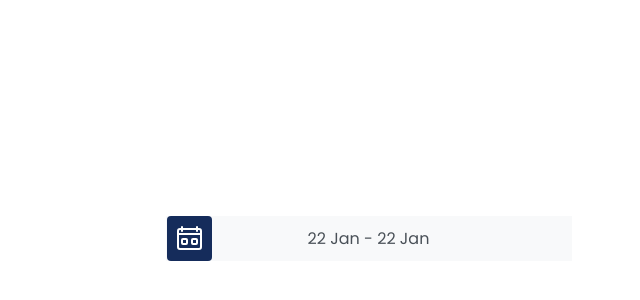
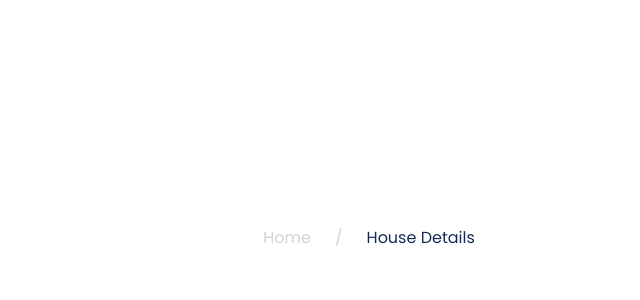
Before and after one commit to valdano345/bwamern, a React (Create React App) app: page /example in a window 1280 px wide. Shown: the part 154-454 px from the top of the page, without its empty margins (271-911 px from the left). Built offline with nearby package versions, Linux system fonts and the light colour scheme.

Commit message:
finish breadcrumb

```diff
--- a/src/assets/scss/_breadcrumb.scss
+++ b/src/assets/scss/_breadcrumb.scss
@@ -5,11 +5,14 @@
   margin-bottom: $breadcrumb-margin-bottom;
   @include font-size($breadcrumb-font-size);
   list-style: none;
-  background-color: $breadcrumb-bg;
+  // background-color: $breadcrumb-bg;
   @include border-radius($breadcrumb-border-radius);
 }
 
 .breadcrumb-item {
+  a{
+    color: $gray-400;
+  }
   // The separator between breadcrumbs (by default, a forward-slash: "/")
   + .breadcrumb-item {
     padding-left: $breadcrumb-item-padding;
@@ -17,7 +20,7 @@
     &::before {
       display: inline-block; // Suppress underlining of the separator in modern browsers
       padding-right: $breadcrumb-item-padding;
-      color: $breadcrumb-divider-color;
+      color: $gray-400;
       content: escape-svg($breadcrumb-divider);
     }
   }
@@ -37,6 +40,6 @@
   }
 
   &.active {
-    color: $breadcrumb-active-color;
+    color: $gray-900;
   }
 }
--- a/src/assets/scss/_variables.scss
+++ b/src/assets/scss/_variables.scss
@@ -1035,7 +1035,7 @@
 
 $breadcrumb-padding-y:              .75rem !default;
 $breadcrumb-padding-x:              1rem !default;
-$breadcrumb-item-padding:           .5rem !default;
+$breadcrumb-item-padding:           1.5rem !default;
 
 $breadcrumb-margin-bottom:          1rem !default;
 
--- /dev/null
+++ b/src/elements/Breadcrumb/index.js
@@ -0,0 +1,32 @@
+import React from 'react'
+import propTypes from "prop-types"
+import Button from "../Button"
+import './index.scss'
+
+export default function Breadcrumb(props) {
+    const className = ["breadcrumb", props.className];
+    return (
+        <nav aria-label="breadcrumb">
+            <ol className={className.join(" ")}>
+                {props.data.map((item, index) => {
+                    return(
+                        <li key={`breadcrumb-${index}`} className={`breadcrumb-item${index === props.data.length - 1 ? " active" : ""}`}>
+                        {index === props.data.length - 1 ? (
+                            item.pageTitle
+                        ) : (
+                            <Button type="link" href={item.pageHref}>
+                                {item.pageTitle}
+                            </Button>
+                        )}
+                        </li>
+                    )
+                })}
+            </ol>
+        </nav>
+    );
+};
+
+Breadcrumb.propTypes = {
+    data: propTypes.array,
+    className: propTypes.string
+}
--- a/src/pages/Example.js
+++ b/src/pages/Example.js
@@ -1,32 +1,40 @@
 import React, {Component} from 'react';
 
-import InputDate from "../elements/Form/InputDate"
+import Breadcrumb from "../elements/Breadcrumb"
 
 export default class Example extends Component{
-    state = {
-        value: {
-            startDate: new Date(),
-            endDate: new Date(),
-            key: "selection",
-        }
+    // state = {
+    //     value: {
+    //         startDate: new Date(),
+    //         endDate: new Date(),
+    //         key: "selection",
+    //     }
 
-    }
+    // }
 
-    handleChange = e => {
-        this.setState({ [e.target.name]: e.target.value });
-    }
+    // handleChange = e => {
+    //     this.setState({ [e.target.name]: e.target.value });
+    // }
 
     render() {
+
+        const breadcrumb = [
+            {pageTitle: "Home", pageHref: ""},
+            {pageTitle: "House Details", pageHref: ""}
+        ]
+
+
         return(
             <div className="container">
                 <div className="row align-items-center justify-content-center" style={{height: "100vh"}}>
                     <div className="col-auto">
-                    <InputDate
+                    {/* <InputDate
                         max={30}
                         onChange={this.handleChange}
                         name="value"
                         value={this.state.value}
-                    />
+                    /> */}
+                    <Breadcrumb data={breadcrumb} />
                     </div>
                 </div>
             </div>
```
Also changed, not shown: src/elements/Breadcrumb/index.scss (added), 1 other file (tests, documents, lock files or other folders).
